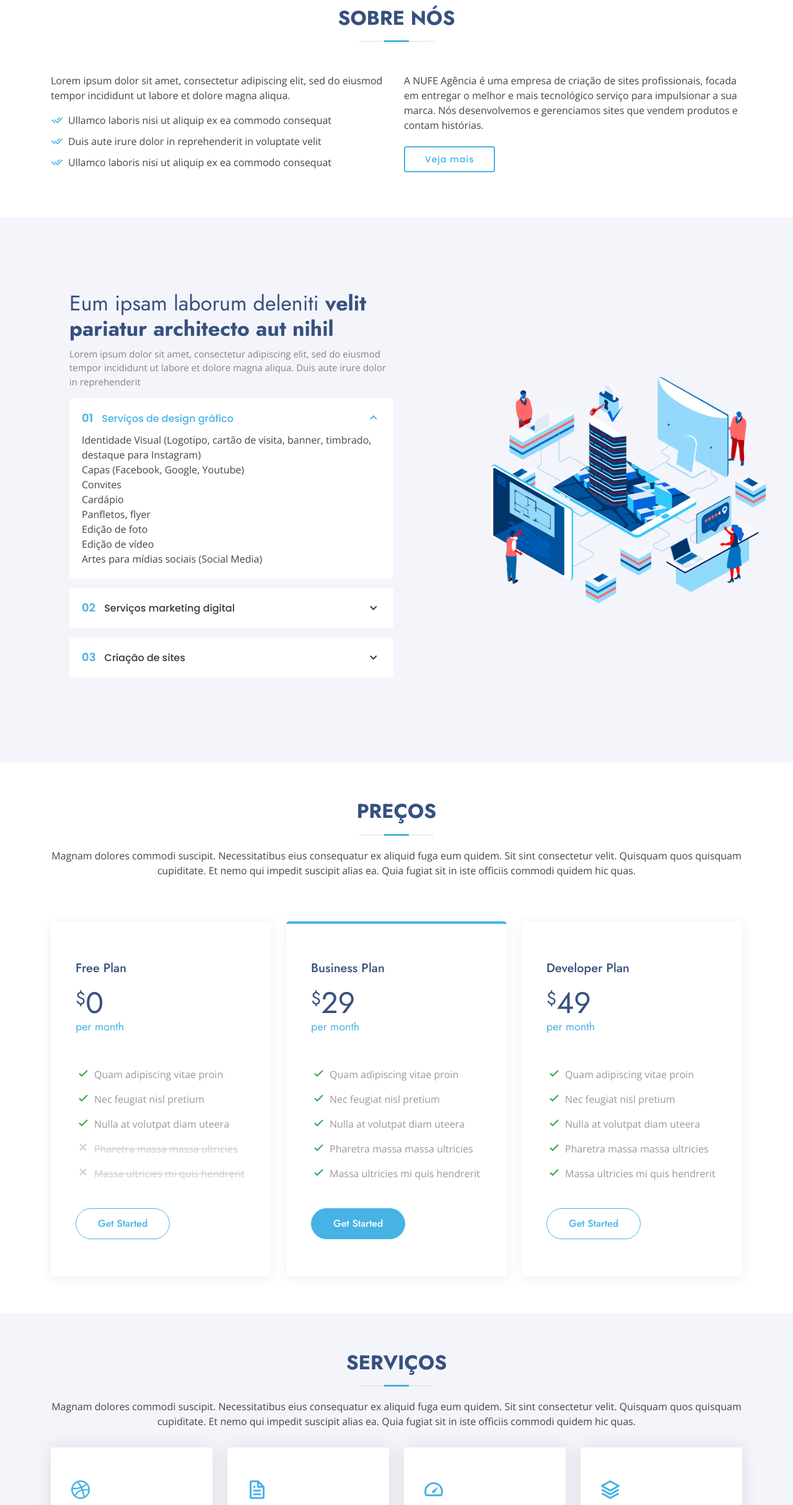
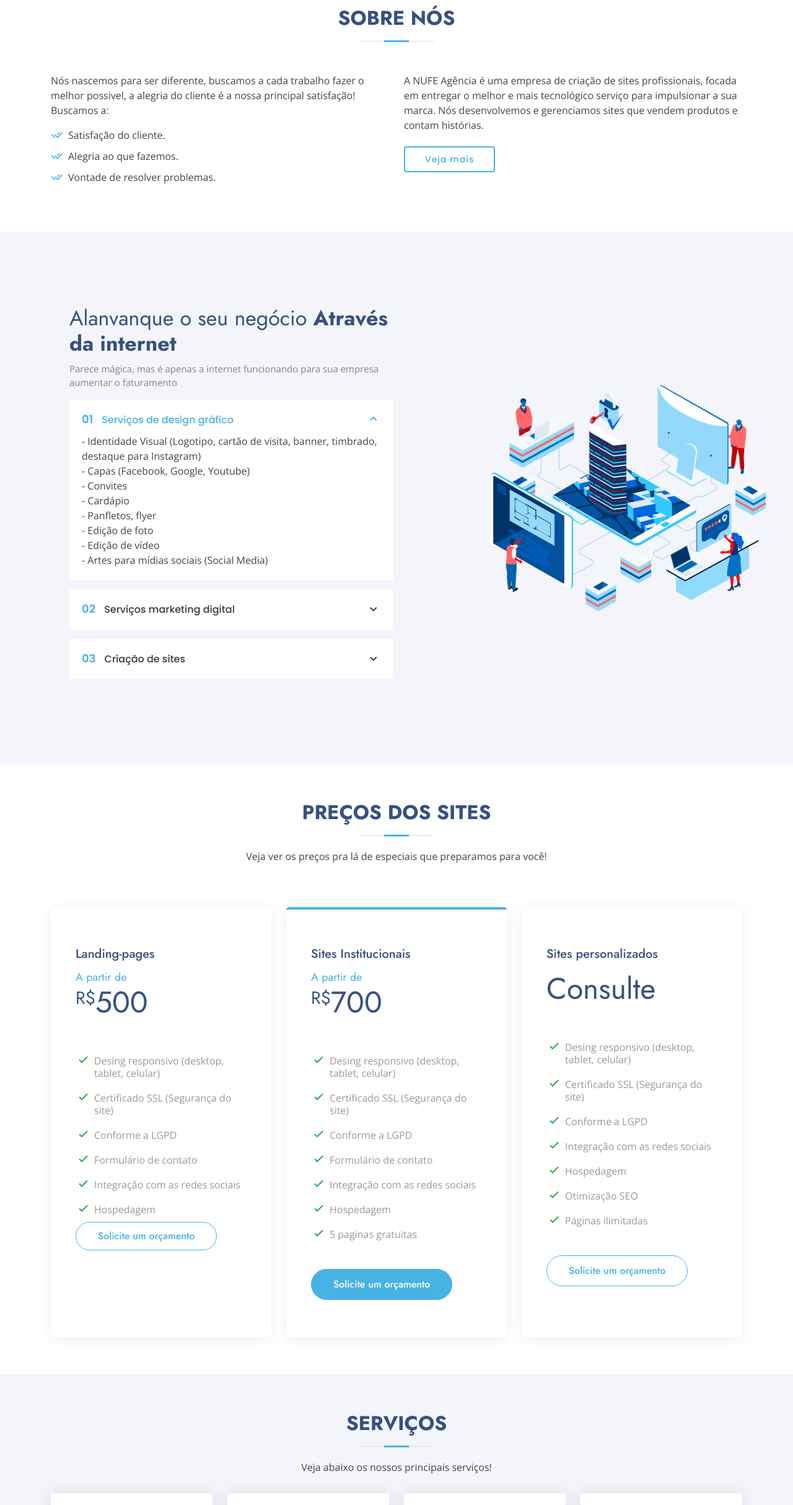
Before and after one commit to GuilhermeJeske1006/Arsha, a plain HTML site: page index.html in a window 1280 px wide. Shown: the part 850-3279 px from the top of the page at 62% size. Drawn offline with nearby package versions, Linux system fonts and the light colour scheme; a script that the page names is missing.

Commit message:
sobi versão quase pronta

```diff
--- a/index.html
+++ b/index.html
@@ -98,14 +98,12 @@
         <div class="row content">
           <div class="col-lg-6">
             <p>
-              Lorem ipsum dolor sit amet, consectetur adipiscing elit, sed do eiusmod tempor incididunt ut labore et
-              dolore
-              magna aliqua.
+              Nós nascemos para ser diferente, buscamos a cada trabalho fazer o melhor possivel, a alegria do cliente é a nossa principal satisfação! Buscamos a:
             </p>
             <ul>
-              <li><i class="ri-check-double-line"></i> Ullamco laboris nisi ut aliquip ex ea commodo consequat</li>
-              <li><i class="ri-check-double-line"></i> Duis aute irure dolor in reprehenderit in voluptate velit</li>
-              <li><i class="ri-check-double-line"></i> Ullamco laboris nisi ut aliquip ex ea commodo consequat</li>
+              <li><i class="ri-check-double-line"></i> Satisfação do cliente.</li>
+              <li><i class="ri-check-double-line"></i> Alegria ao que fazemos.</li>
+              <li><i class="ri-check-double-line"></i> Vontade de resolver problemas.</li>
             </ul>
           </div>
           <div class="col-lg-6 pt-4 pt-lg-0">
@@ -130,10 +128,9 @@
           <div class="col-lg-7 d-flex flex-column justify-content-center align-items-stretch  order-2 order-lg-1">
 
             <div class="content">
-              <h3>Eum ipsam laborum deleniti <strong>velit pariatur architecto aut nihil</strong></h3>
+              <h3> Alanvanque o seu negócio  <strong> Através da internet</strong></h3>
               <p>
-                Lorem ipsum dolor sit amet, consectetur adipiscing elit, sed do eiusmod tempor incididunt ut labore et
-                dolore magna aliqua. Duis aute irure dolor in reprehenderit
+                Parece mágica, mas é apenas a internet funcionando para sua empresa aumentar o faturamento
               </p>
             </div>
 
@@ -145,14 +142,14 @@
                       class="bx bx-chevron-up icon-close"></i></a>
                   <div id="accordion-list-1" class="collapse show" data-bs-parent=".accordion-list">
                     <p>
-                      Identidade Visual (Logotipo, cartão de visita, banner, timbrado, destaque para Instagram) <br>
-                      Capas (Facebook, Google, Youtube) <br>
-                      Convites <br>
-                      Cardápio <br>
-                      Panfletos, flyer <br>
-                      Edição de foto <br>
-                      Edição de vídeo <br>
-                      Artes para mídias sociais (Social Media)
+                      - Identidade Visual (Logotipo, cartão de visita, banner, timbrado, destaque para Instagram) <br>
+                      - Capas (Facebook, Google, Youtube) <br>
+                      - Convites <br>
+                      - Cardápio <br>
+                      - Panfletos, flyer <br>
+                      - Edição de foto <br>
+                      - Edição de vídeo <br>
+                      - Artes para mídias sociais (Social Media)
                     </p>
                   </div>
                 </li>
@@ -179,11 +176,11 @@
                       class="bx bx-chevron-up icon-close"></i></a>
                   <div id="accordion-list-3" class="collapse" data-bs-parent=".accordion-list">
                     <p>
-                      - Site Institucional <br>
-                      - Landing page <br>
-                      - Página de captura <br>
-                      - Site em geral <br>
-                      - Manutenção e proteção de sites.
+                       Site Institucional <br>
+                       Landing page <br>
+                       Página de captura <br>
+                       Site em geral <br>
+                       Manutenção e proteção de sites.
 
                     </p>
                   </div>
@@ -206,56 +203,58 @@
       <div class="container" data-aos="fade-up">
 
         <div class="section-title">
-          <h2>Preços</h2>
-          <p>Magnam dolores commodi suscipit. Necessitatibus eius consequatur ex aliquid fuga eum quidem. Sit sint
-            consectetur velit. Quisquam quos quisquam cupiditate. Et nemo qui impedit suscipit alias ea. Quia fugiat sit
-            in iste officiis commodi quidem hic quas.</p>
+          <h2>Preços dos sites</h2>
+          <p>Veja ver os preços pra lá de especiais que preparamos para você!</p>
         </div>
 
         <div class="row">
 
           <div class="col-lg-4" data-aos="fade-up" data-aos-delay="100">
             <div class="box">
-              <h3>Free Plan</h3>
-              <h4><sup>$</sup>0<span>per month</span></h4>
+              <h3>Landing-pages</h3>
+              <h4><span>A partir de</span><sup>R$</sup>500</h4>
               <ul>
-                <li><i class="bx bx-check"></i> Quam adipiscing vitae proin</li>
-                <li><i class="bx bx-check"></i> Nec feugiat nisl pretium</li>
-                <li><i class="bx bx-check"></i> Nulla at volutpat diam uteera</li>
-                <li class="na"><i class="bx bx-x"></i> <span>Pharetra massa massa ultricies</span></li>
-                <li class="na"><i class="bx bx-x"></i> <span>Massa ultricies mi quis hendrerit</span></li>
-              </ul>
-              <a href="#" class="buy-btn">Get Started</a>
+                <li><i class="bx bx-check"></i> Desing responsivo (desktop, tablet, celular)</li>
+                <li><i class="bx bx-check"></i> Certificado SSL (Segurança do site)</li>
+                <li><i class="bx bx-check"></i>Conforme a LGPD</li>
+                <li><i class="bx bx-check"></i>Formulário de contato</li>
+                <li><i class="bx bx-check"></i>Integração com as redes sociais</li>
+                <li><i class="bx bx-check"></i>Hospedagem</li>
+              <a href="https://api.whatsapp.com/send?phone=5547996206554?text=Ola,%20quero%20um%20Land%20page" class="buy-btn">Solicite um orçamento</a>
             </div>
           </div>
 
           <div class="col-lg-4 mt-4 mt-lg-0" data-aos="fade-up" data-aos-delay="200">
             <div class="box featured">
-              <h3>Business Plan</h3>
-              <h4><sup>$</sup>29<span>per month</span></h4>
+              <h3>Sites Institucionais</h3>
+              <h4><span>A partir de</span><sup>R$</sup>700</h4>
               <ul>
-                <li><i class="bx bx-check"></i> Quam adipiscing vitae proin</li>
-                <li><i class="bx bx-check"></i> Nec feugiat nisl pretium</li>
-                <li><i class="bx bx-check"></i> Nulla at volutpat diam uteera</li>
-                <li><i class="bx bx-check"></i> Pharetra massa massa ultricies</li>
-                <li><i class="bx bx-check"></i> Massa ultricies mi quis hendrerit</li>
+                <li><i class="bx bx-check"></i> Desing responsivo (desktop, tablet, celular)</li>
+                <li><i class="bx bx-check"></i> Certificado SSL (Segurança do site)</li>
+                <li><i class="bx bx-check"></i>Conforme a LGPD</li>
+                <li><i class="bx bx-check"></i>Formulário de contato</li>
+                <li><i class="bx bx-check"></i>Integração com as redes sociais</li>
+                <li><i class="bx bx-check"></i>Hospedagem</li>
+                <li><i class="bx bx-check"></i>5 paginas gratuitas</li>
               </ul>
-              <a href="#" class="buy-btn">Get Started</a>
+              <a href="https://api.whatsapp.com/send?phone=47996206554?text=Ola,%20quero%20um%20site%20Institucional" class="buy-btn">Solicite um orçamento</a>
             </div>
           </div>
 
           <div class="col-lg-4 mt-4 mt-lg-0" data-aos="fade-up" data-aos-delay="300">
             <div class="box">
-              <h3>Developer Plan</h3>
-              <h4><sup>$</sup>49<span>per month</span></h4>
+              <h3>Sites personalizados</h3>
+              <h4>Consulte</h4>
               <ul>
-                <li><i class="bx bx-check"></i> Quam adipiscing vitae proin</li>
-                <li><i class="bx bx-check"></i> Nec feugiat nisl pretium</li>
-                <li><i class="bx bx-check"></i> Nulla at volutpat diam uteera</li>
-                <li><i class="bx bx-check"></i> Pharetra massa massa ultricies</li>
-                <li><i class="bx bx-check"></i> Massa ultricies mi quis hendrerit</li>
+                <li><i class="bx bx-check"></i> Desing responsivo (desktop, tablet, celular)</li>
+                <li><i class="bx bx-check"></i> Certificado SSL (Segurança do site)</li>
+                <li><i class="bx bx-check"></i>Conforme a LGPD</li>
+                <li><i class="bx bx-check"></i>Integração com as redes sociais</li>
+                <li><i class="bx bx-check"></i>Hospedagem</li>
+                <li><i class="bx bx-check"></i>Otimização SEO</li>
+                <li><i class="bx bx-check"></i>Páginas ilimitadas</li>
               </ul>
-              <a href="#" class="buy-btn">Get Started</a>
+              <a href="https://api.whatsapp.com/send?phone=47996206554?text=Ola,%20quero%20um%20site%20personalizado" class="buy-btn">Solicite um orçamento</a>
             </div>
           </div>
 
@@ -270,15 +269,13 @@
 
         <div class="section-title">
           <h2>Serviços</h2>
-          <p>Magnam dolores commodi suscipit. Necessitatibus eius consequatur ex aliquid fuga eum quidem. Sit sint
-            consectetur velit. Quisquam quos quisquam cupiditate. Et nemo qui impedit suscipit alias ea. Quia fugiat sit
-            in iste officiis commodi quidem hic quas.</p>
+          <p>Veja abaixo os nossos principais serviços!</p>
         </div>
 
         <div class="row">
           <div class="col-xl-3 col-md-6 d-flex align-items-stretch" data-aos="zoom-in" data-aos-delay="100">
             <div class="icon-box">
-              <div class="icon"><i class="bx bxl-dribbble"></i></div>
+              <div class="icon"><i class="bx bx-album"></i></div>
               <h4><a href="">Criação de sites </a></h4>
               <p>Criação de sites profissionais intuitivos, rápidos e prontos para todos os dispositivos</p>
             </div>
@@ -287,7 +284,7 @@
           <div class="col-xl-3 col-md-6 d-flex align-items-stretch mt-4 mt-md-0" data-aos="zoom-in"
             data-aos-delay="200">
             <div class="icon-box">
-              <div class="icon"><i class="bx bx-file"></i></div>
+              <div class="icon"><i class="bx bx-paint"></i></div>
               <h4><a href="">Landing page</a></h4>
               <p>Criação de páginas com foco na performance de resultados e captação de clientes</p>
             </div>
@@ -296,7 +293,7 @@
           <div class="col-xl-3 col-md-6 d-flex align-items-stretch mt-4 mt-xl-0" data-aos="zoom-in"
             data-aos-delay="300">
             <div class="icon-box">
-              <div class="icon"><i class="bx bx-tachometer"></i></div>
+              <div class="icon"><i class="bx bxl-instagram-alt"></i></div>
               <h4><a href="">Anúncio no instagram</a></h4>
               <p>Gerenciamento de campanhas segmentadas na rede social que mais cresce no mundo</p>
             </div>
@@ -305,7 +302,7 @@
           <div class="col-xl-3 col-md-6 d-flex align-items-stretch mt-4 mt-xl-0" data-aos="zoom-in"
             data-aos-delay="400">
             <div class="icon-box">
-              <div class="icon"><i class="bx bx-layer"></i></div>
+              <div class="icon"><i class="bx bxl-facebook"></i></div>
               <h4><a href="">Anúncio no facebook</a></h4>
               <p>Gerenciamento de campanhas com seus serviços ou produtos para o público na maior rede social</p>
             </div>
@@ -323,7 +320,7 @@
         <div class="row">
           <div class="col-lg-9 text-center text-lg-start">
             <h3>Ficou interresado?</h3>
-            <p> Não perca tempo !! venha solicitar um orçamento na NUFE</p>
+            <p> Não perca tempo !! venha solicitar um orçamento na NUFE!</p>
           </div>
           <div class="col-lg-3 cta-btn-container text-center">
             <a class="cta-btn align-middle" href="https://api.whatsapp.com/send?phone=47996206554" target="_blank">Entre
@@ -455,9 +452,7 @@
 
         <div class="section-title">
           <h2>Social media</h2>
-          <p>Magnam dolores commodi suscipit. Necessitatibus eius consequatur ex aliquid fuga eum quidem. Sit sint
-            consectetur velit. Quisquam quos quisquam cupiditate. Et nemo qui impedit suscipit alias ea. Quia fugiat sit
-            in iste officiis commodi quidem hic quas.</p>
+
         </div>
 
         <div class="faq-list">
@@ -513,10 +508,8 @@
       <div class="container" data-aos="fade-up">
 
         <div class="section-title">
-          <h2>Contato</h2>
-          <p>Magnam dolores commodi suscipit. Necessitatibus eius consequatur ex aliquid fuga eum quidem. Sit sint
-            consectetur velit. Quisquam quos quisquam cupiditate. Et nemo qui impedit suscipit alias ea. Quia fugiat sit
-            in iste officiis commodi quidem hic quas.</p>
+          <h2>COMO VOCE PREFERE FALAR COM A GENTE</h2>
+          <p>Entre em contato com a nossa equipe agora mesmo. Nosso time encontrara a melhor solução para a sua empresa!</p>
         </div>
 
         <div class="row">
```
